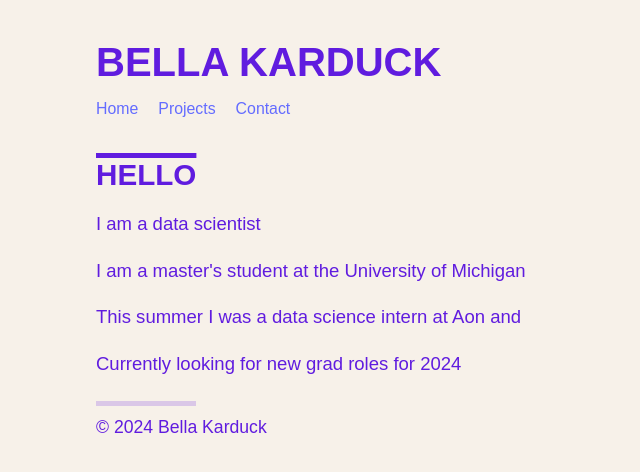
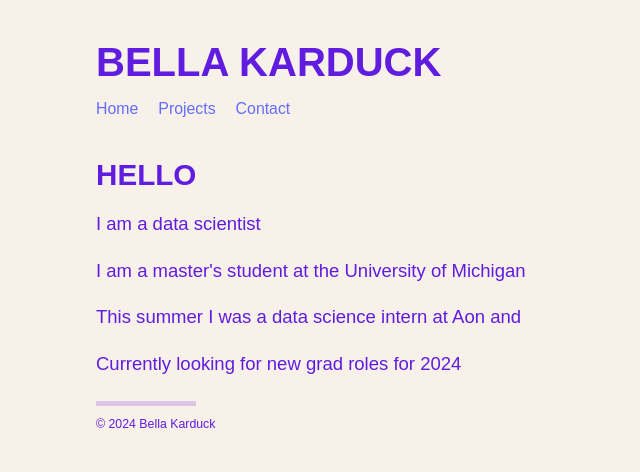
Before and after one commit to bkarduck/bkarduck.github.io, a React (Vite) app: page / in a window 1280 px wide. Shown: the top 472 px of the page, without its empty margins (0-640 px from the left). Built offline with nearby package versions, Linux system fonts and the light colour scheme.

Commit message:
bruh wut

```diff
--- a/src/App.css
+++ b/src/App.css
@@ -115,7 +115,7 @@ h2 {
   font-size: 1.6em;
   font-weight: bold;
   text-transform: uppercase;
-  text-decoration: overline solid 5px;
+  /* text-decoration: overline solid 5px; */
   margin-bottom: 20px;
 }
 h3 {
@@ -241,6 +241,11 @@ nav > a {
   margin-top: 7.5px;
 }
 
+.smallestprint {
+  font-size: 0.7em;
+  margin-top: 7.5px;
+}
+
 .horizontal-line::before {
   border-bottom-width: 10px;
   content: "";
--- a/src/App.jsx
+++ b/src/App.jsx
@@ -84,7 +84,7 @@ function App() {
     <footer>
         <div class = 'container'>
           <div class = 'horizontal-line'></div>
-        <p>&copy; 2024 Bella Karduck</p>
+        <p class='smallestprint'>&copy; 2024 Bella Karduck</p>
       </div>
       </footer>
     </body>
--- a/src/index.css
+++ b/src/index.css
@@ -201,7 +201,7 @@ h2 {
   font-size: 1.6em;
   font-weight: bold;
   text-transform: uppercase;
-  text-decoration: overline solid 5px;
+  /* text-decoration: overline solid 5px; */
   margin-bottom: 10px;
 }
 h3 {
```
